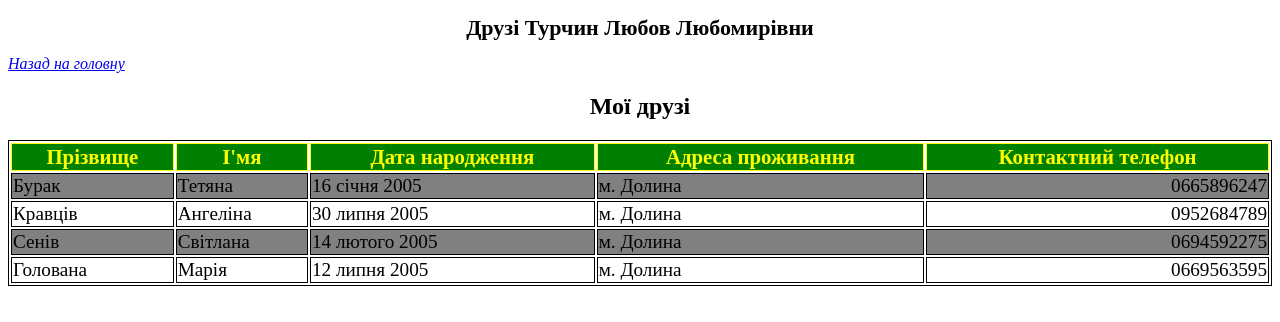
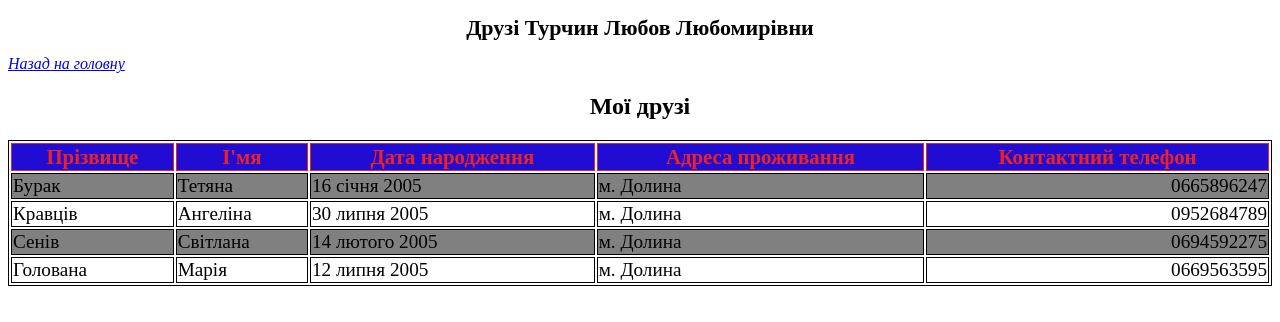
Before and after one commit to Luubaaaa20/Practic-6, a plain HTML site: page friends.html in a window 1280 px wide. Drawn offline with Linux system fonts and the light colour scheme.

Commit message:
Add files via upload

```diff
--- a/friends.css
+++ b/friends.css
@@ -6,8 +6,8 @@ table{
 }
 .title-of-table{
     text-align: center;
-    background-color: green;
-    color: #FFFF00;
+    background-color: rgb(32, 12, 210);
+    color: #ef2222;
     font-style: bold;
 }
 .tr-1{
```
